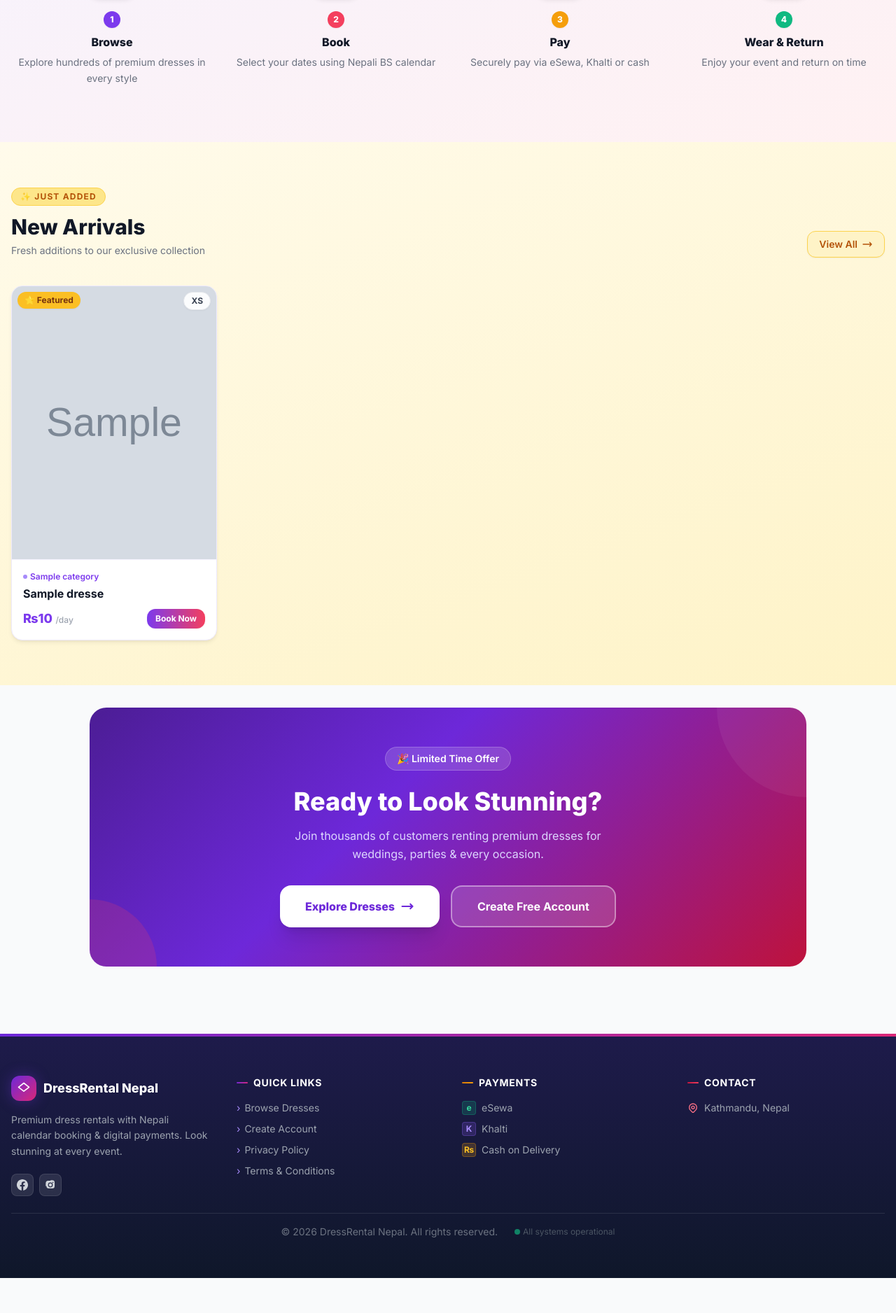
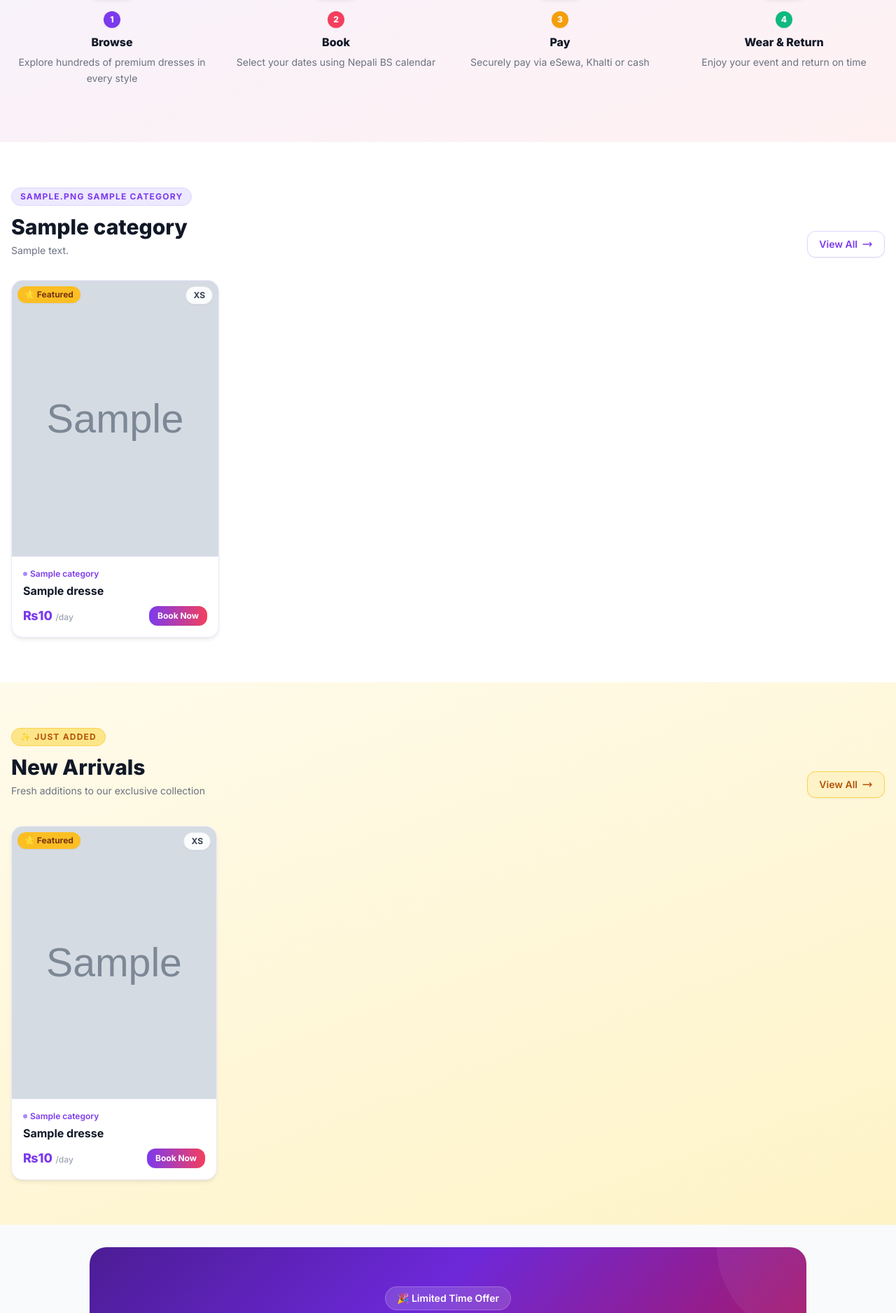
Before and after one commit to marriagestationpvtltd-lang/dressrental, a Laravel app: page / in a window 1280 px wide. Shown: the part 2428-4304 px from the top of the page at 70% size. Before the commit the page ends 4254 px from the top, so only its background shows below. Run offline with Laravel 12, Linux system fonts and the light colour scheme; tables that the repository leaves empty hold one stand-in row (values such as "Sample post"); grey boxes marked "Sample" are stand-in pictures; some libraries are stand-ins or nearby versions.

Commit message:
Add category showcase sections on landing page with View All buttons per category
Agent-Logs-Url: https://github.com/marriagestationpvtltd-lang/dressrental/sessions/c79755bb-69ea-4328-a4f5-9685af3a16e1

Co-authored-by: marriagestationpvtltd-lang <254104945+marriagestationpvtltd-lang@users.noreply.github.com>

```diff
--- a/app/Http/Controllers/HomeController.php
+++ b/app/Http/Controllers/HomeController.php
@@ -29,6 +29,31 @@ class HomeController extends Controller
             ->take(4)
             ->get();
 
-        return view('home', compact('featuredDresses', 'categories', 'newArrivals'));
+        // Load top categories with a preview of their latest available dresses
+        $showcaseCategories = DressCategory::where('is_active', true)
+            ->topLevel()
+            ->orderBy('sort_order')
+            ->take(3)
+            ->get();
+
+        foreach ($showcaseCategories as $cat) {
+            $previewDresses = Dress::with('images')
+                ->available()
+                ->where('category_id', $cat->id)
+                ->latest()
+                ->take(4)
+                ->get();
+
+            // Attach the parent category to each dress to avoid extra queries in the card component
+            foreach ($previewDresses as $dress) {
+                $dress->setRelation('category', $cat);
+            }
+
+            $cat->setRelation('previewDresses', $previewDresses);
+        }
+
+        $showcaseCategories = $showcaseCategories->filter(fn ($cat) => $cat->previewDresses->count() > 0)->values();
+
+        return view('home', compact('featuredDresses', 'categories', 'newArrivals', 'showcaseCategories'));
     }
 }
--- a/resources/views/home.blade.php
+++ b/resources/views/home.blade.php
@@ -245,6 +245,55 @@
     </div>
 </section>
 
+<!-- ═══════════════════ CATEGORY SHOWCASE ═══════════════════ -->
+@if($showcaseCategories->count())
+    @php
+        $showcaseBgs   = ['bg-white', 'section-violet', 'bg-gray-50'];
+        $showcaseAccents = [
+            ['badge' => 'text-primary-600 bg-primary-100 border-primary-200', 'btn' => 'text-primary-600 hover:text-primary-700 border-primary-200 bg-white hover:shadow'],
+            ['badge' => 'text-rose-600 bg-rose-100 border-rose-200',          'btn' => 'text-rose-600 hover:text-rose-700 border-rose-200 bg-white hover:shadow'],
+            ['badge' => 'text-emerald-600 bg-emerald-100 border-emerald-200', 'btn' => 'text-emerald-600 hover:text-emerald-700 border-emerald-200 bg-white hover:shadow'],
+        ];
+    @endphp
+    @foreach($showcaseCategories as $i => $showcaseCat)
+    @php $accent = $showcaseAccents[$i % count($showcaseAccents)]; @endphp
+    <section class="{{ $showcaseBgs[$i % count($showcaseBgs)] }} py-12 md:py-16">
+        <div class="max-w-7xl mx-auto px-4">
+            <div class="flex items-end justify-between mb-8">
+                <div>
+                    <span class="inline-block text-xs font-bold uppercase tracking-widest border rounded-full px-3 py-1 mb-3 {{ $accent['badge'] }}">
+                        {{ $showcaseCat->icon ?: '👗' }} {{ $showcaseCat->name }}
+                    </span>
+                    <h2 class="text-2xl md:text-3xl font-extrabold text-gray-900">{{ $showcaseCat->name }}</h2>
+                    @if($showcaseCat->description)
+                    <p class="text-gray-500 mt-1.5 text-sm">{{ $showcaseCat->description }}</p>
+                    @endif
+                </div>
+                <a href="{{ route('categories.show', $showcaseCat->slug) }}"
+                   class="hidden md:inline-flex items-center gap-1.5 font-semibold text-sm border rounded-xl px-4 py-2 shadow-sm transition-all {{ $accent['btn'] }}">
+                    View All
+                    <svg class="w-4 h-4" fill="none" viewBox="0 0 24 24" stroke="currentColor"><path stroke-linecap="round" stroke-linejoin="round" stroke-width="2" d="M17 8l4 4m0 0l-4 4m4-4H3"/></svg>
+                </a>
+            </div>
+
+            <div class="grid grid-cols-2 md:grid-cols-4 gap-4 md:gap-5">
+                @foreach($showcaseCat->previewDresses as $dress)
+                    @include('components.dress-card', ['dress' => $dress])
+                @endforeach
+            </div>
+
+            <div class="mt-6 text-center md:hidden">
+                <a href="{{ route('categories.show', $showcaseCat->slug) }}"
+                   class="inline-flex items-center gap-1.5 font-semibold text-sm border rounded-xl px-4 py-2 shadow-sm {{ $accent['btn'] }}">
+                    View All {{ $showcaseCat->name }}
+                    <svg class="w-4 h-4" fill="none" viewBox="0 0 24 24" stroke="currentColor"><path stroke-linecap="round" stroke-linejoin="round" stroke-width="2" d="M17 8l4 4m0 0l-4 4m4-4H3"/></svg>
+                </a>
+            </div>
+        </div>
+    </section>
+    @endforeach
+@endif
+
 <!-- ═══════════════════ NEW ARRIVALS ═══════════════════ -->
 @if($newArrivals->count())
 <section class="section-amber py-16">
@@ -263,6 +312,12 @@
             @foreach($newArrivals as $dress)
                 @include('components.dress-card', ['dress' => $dress])
             @endforeach
+        </div>
+        <div class="mt-5 text-center md:hidden">
+            <a href="{{ route('dresses.new-arrivals') }}" class="inline-flex items-center gap-1.5 text-amber-700 font-semibold text-sm border border-amber-300 bg-amber-100 rounded-xl px-4 py-2 shadow-sm">
+                View All New Arrivals
+                <svg class="w-4 h-4" fill="none" viewBox="0 0 24 24" stroke="currentColor"><path stroke-linecap="round" stroke-linejoin="round" stroke-width="2" d="M17 8l4 4m0 0l-4 4m4-4H3"/></svg>
+            </a>
         </div>
     </div>
 </section>
```
